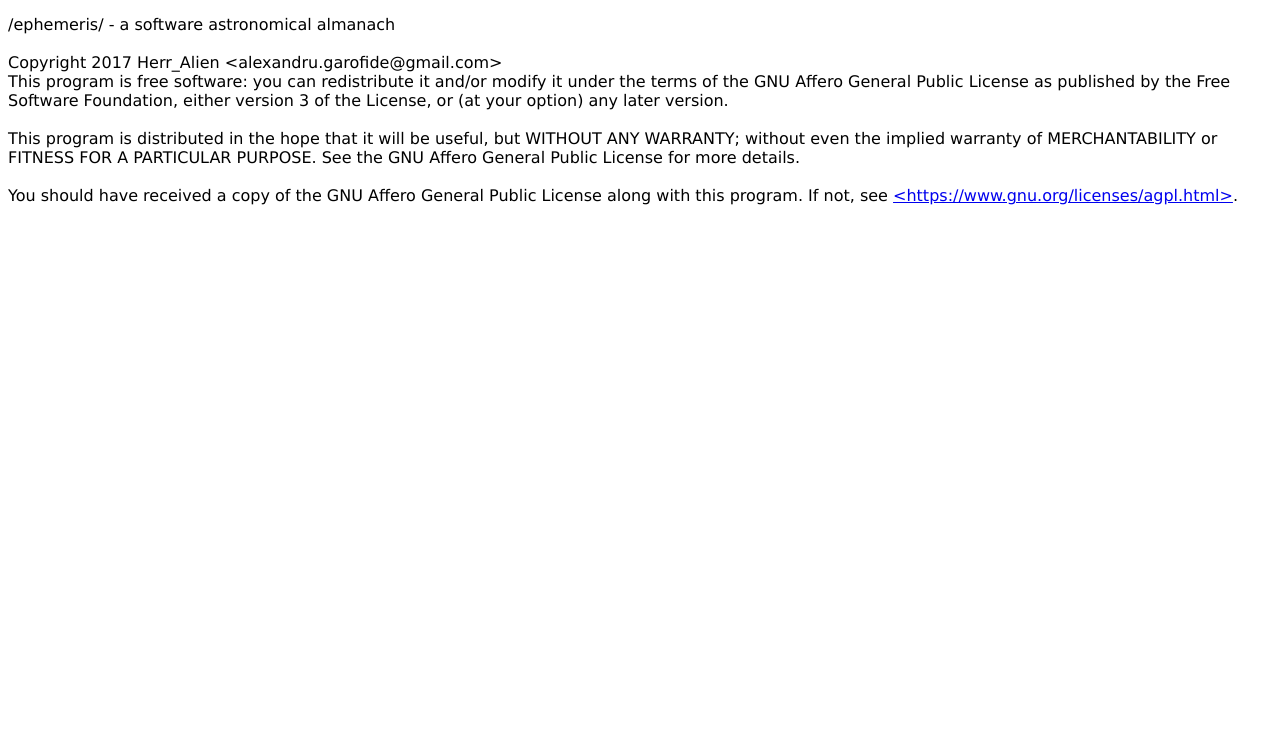
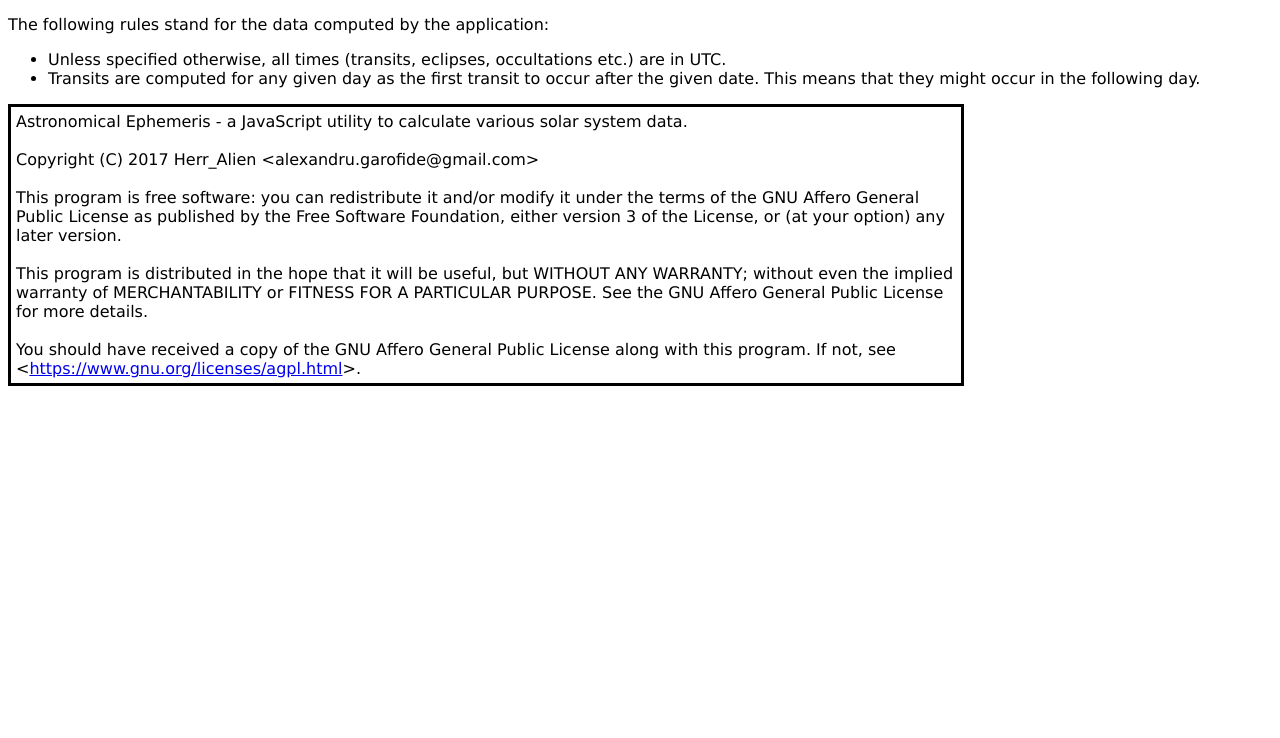
Before and after one commit to HerrAlien/astronomical-ephemerides, a plain HTML site: page index.html in a window 1280 px wide. Shown: the part 62-800 px from the top of the page. Drawn offline with Linux system fonts and the light colour scheme; a script that the page names is missing.

Commit message:
more info for the front page ...

```diff
--- a/index.html
+++ b/index.html
@@ -46,21 +46,29 @@
 
     <div id="HomePage" class="page" title="Astronomical Ephemeris">
     <span class="title">Astronomical Ephemeris</span>
-    /ephemeris/ - a software astronomical almanach <br>
-<br>
-Copyright 2017 Herr_Alien &lt;alexandru.garofide@gmail.com&gt;
-<br>
-This program is free software: you can redistribute it and/or modify it under
-the terms of the GNU Affero General Public License as published by the
-Free Software Foundation, either version 3 of the License, or (at your option)
-any later version.<br>
-<br>
-This program is distributed in the hope that it will be useful, but WITHOUT ANY
-WARRANTY; without even the implied warranty of MERCHANTABILITY or FITNESS FOR A
-PARTICULAR PURPOSE. See the GNU Affero General Public License for more details.<br>
-<br>
-You should have received a copy of the GNU Affero General Public License along
-with this program. If not, see <a href="https://www.gnu.org/licenses/agpl.html" target="_blank">&lt;https://www.gnu.org/licenses/agpl.html&gt;</a>.
+    The following rules stand for the data computed by the application:
+    <ul>
+        <li>Unless specified otherwise, all times (transits, eclipses, occultations etc.) are in UTC.</li>
+        <li>Transits are computed for any given day as the first transit to occur after the given date. This means that they might occur in the following day.</li>
+    </ul>
+        <div id="credits">
+        Astronomical Ephemeris - a JavaScript utility to calculate various solar system data.<br>
+    <br>
+        Copyright (C) 2017  Herr_Alien &lt;alexandru.garofide@gmail.com&gt;<br>
+    <br>
+        This program is free software: you can redistribute it and/or modify
+        it under the terms of the GNU Affero General Public License as published by
+        the Free Software Foundation, either version 3 of the License, or
+        (at your option) any later version.<br>
+    <br>
+        This program is distributed in the hope that it will be useful,
+        but WITHOUT ANY WARRANTY; without even the implied warranty of
+        MERCHANTABILITY or FITNESS FOR A PARTICULAR PURPOSE.  See the
+        GNU Affero General Public License for more details.<br>
+    <br>
+        You should have received a copy of the GNU Affero General Public License
+        along with this program.  If not, see &lt;<a href="https://www.gnu.org/licenses/agpl.html">https://www.gnu.org/licenses/agpl.html</a>&gt;.
+        </div>
     </div>
 
     <div id="SunPage" class="page invisible" title="Sun">
--- a/style/default.css
+++ b/style/default.css
@@ -34,6 +34,7 @@ body {
 #SettingsLink img {
     width: 42px;
     cursor: pointer;
+    margin-right: 5px;
 }
 
 #SettingsLink {
@@ -158,6 +159,14 @@ input {
 #incrementDate, #numberOfDays {
     width: 120px;
 }
+
+#credits{
+    	border: 3px solid #000000;
+        width: 100%;
+        max-width: 940px;
+        padding: 5px;
+    }
+
 /** ----------------------------- M O O N --------------------------------------- **/
 #Moon tr:nth-of-type(1), #Moon tr:nth-of-type(2){
     width: 840px;
```
